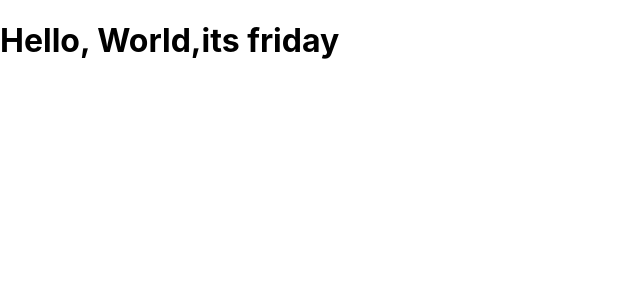
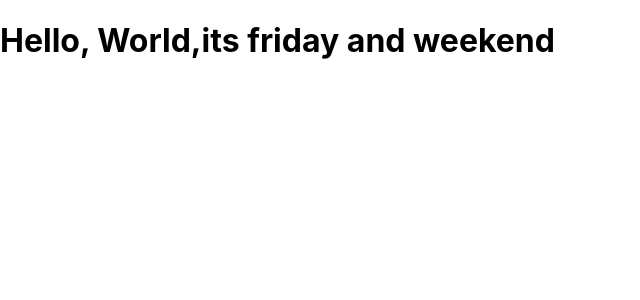
Before and after one commit to raajh/my-hello-react-app, a React (Create React App) app: page / in a window 1280 px wide. Shown: the top 300 px of the page, without its empty margins (0-640 px from the left). Built offline with nearby package versions, Linux system fonts and the light colour scheme.

Commit message:
Update App.js and add new files

```diff
--- a/src/App.js
+++ b/src/App.js
@@ -3,7 +3,7 @@ import React from 'react';
 function App() {
   return (
     <div>
-      <h1>Hello, World,its friday</h1>
+      <h1>Hello, World,its friday and weekend</h1>
     </div>
   );
 }
```
